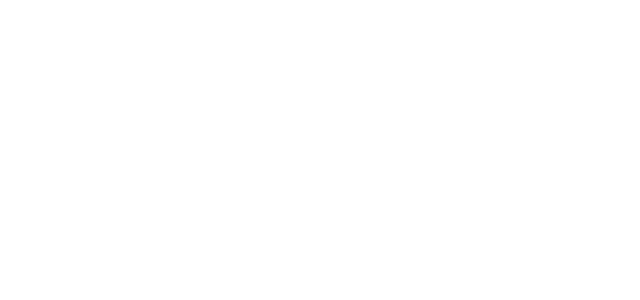
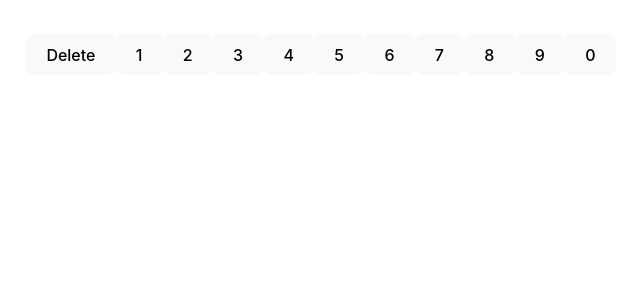
Before and after one commit to TimLedger/homework67, a React (Vite) app: page / in a window 1280 px wide. Shown: the top 300 px of the page, without its empty margins (319-959 px from the left). Built offline with nearby package versions, Linux system fonts and the light colour scheme.

Commit message:
создан прототип клавиатуры

```diff
--- a/src/App.tsx
+++ b/src/App.tsx
@@ -1,8 +1,10 @@
 import './App.css';
+import Calculator from './components/Calculator/Calculator';
 
 function App() {
   return (
-    <div className="container">
+    <div className="App">
+      <Calculator />
     </div>
   );
 }
--- /dev/null
+++ b/src/components/Calculator/Calculator.tsx
@@ -0,0 +1,28 @@
+import React from 'react';
+import { useSelector, useDispatch } from 'react-redux';
+import { RootState } from '../../app/store';
+import { deleteLastSymbol, addNumber } from '../../containers/calculatorSlice';
+
+const Calculator: React.FC = () => {
+  const calculatorValue = useSelector((state: RootState) => state.calculator.value);
+  const dispatch = useDispatch();
+
+  return (
+    <div className="calculator">
+      <h1>{calculatorValue}</h1>
+      <button onClick={() => dispatch(deleteLastSymbol())}>Delete</button>
+      <button onClick={() => dispatch(addNumber(1))}>1</button>
+      <button onClick={() => dispatch(addNumber(2))}>2</button>
+      <button onClick={() => dispatch(addNumber(3))}>3</button>
+      <button onClick={() => dispatch(addNumber(4))}>4</button>
+      <button onClick={() => dispatch(addNumber(5))}>5</button>
+      <button onClick={() => dispatch(addNumber(6))}>6</button>
+      <button onClick={() => dispatch(addNumber(7))}>7</button>
+      <button onClick={() => dispatch(addNumber(8))}>8</button>
+      <button onClick={() => dispatch(addNumber(9))}>9</button>
+      <button onClick={() => dispatch(addNumber(0))}>0</button>
+    </div>
+  );
+};
+
+export default Calculator;
--- a/src/containers/calculatorSlice.ts
+++ b/src/containers/calculatorSlice.ts
@@ -1,26 +1,26 @@
-import { createSlice } from '@reduxjs/toolkit';
+import { PayloadAction, createSlice } from '@reduxjs/toolkit';
 
 interface CalculatorState {
-  value: number;
+  value: string;
 };
 
 const initialState: CalculatorState = {
-  value: 0,
+  value: '',
 };
 
 export const calculatorSlice = createSlice({
   name: 'calculator',
   initialState,
   reducers: {
-    increment: (state) => {
-      state.value++;
+    deleteLastSymbol: (state) => {
+      state.value = state.value.slice(0, -1);
     },
-    decrement: (state) => {
-      state.value--;
+    addNumber: (state, action: PayloadAction<number>) => {
+      state.value += action.payload;
     },
   }
 });
 
 
 export const calculatorReducer = calculatorSlice.reducer;
-export const {increment, decrement} = calculatorSlice.actions;
+export const {deleteLastSymbol, addNumber} = calculatorSlice.actions;
```
